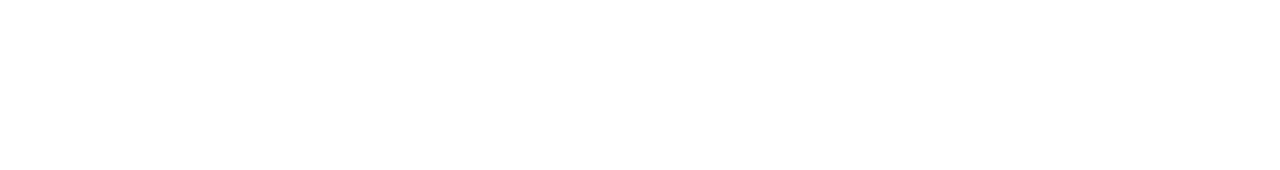
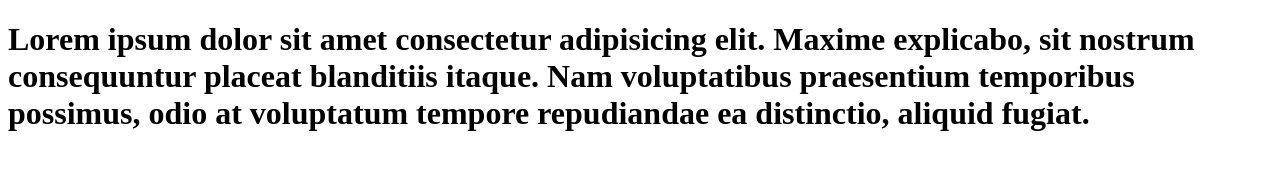
Before and after one commit to techosman/NEWF, a plain HTML site: page index.html in a window 1280 px wide. Drawn offline with Linux system fonts and the light colour scheme.

Commit message:
first commit

```diff
--- a/index.html
+++ b/index.html
@@ -7,6 +7,6 @@
     <title>Document</title>
 </head>
 <body>
-
+    <h1>Lorem ipsum dolor sit amet consectetur adipisicing elit. Maxime explicabo, sit nostrum consequuntur placeat blanditiis itaque. Nam voluptatibus praesentium temporibus possimus, odio at voluptatum tempore repudiandae ea distinctio, aliquid fugiat.</h1>
 </body>
 </html>
```
Also changed, not shown: 1 other file.
